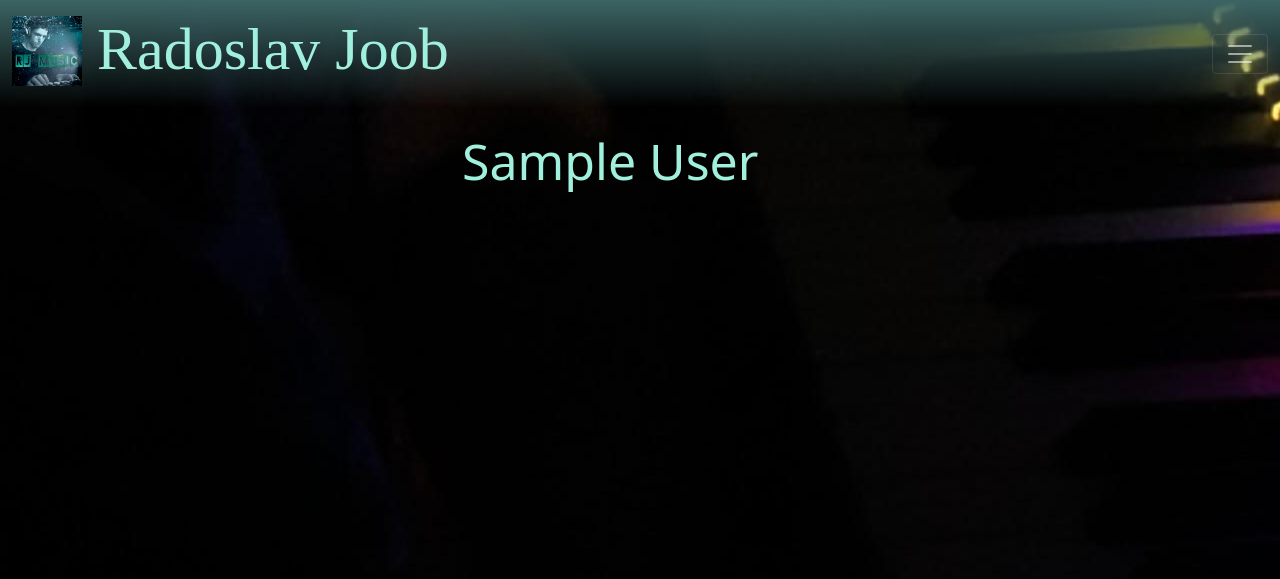
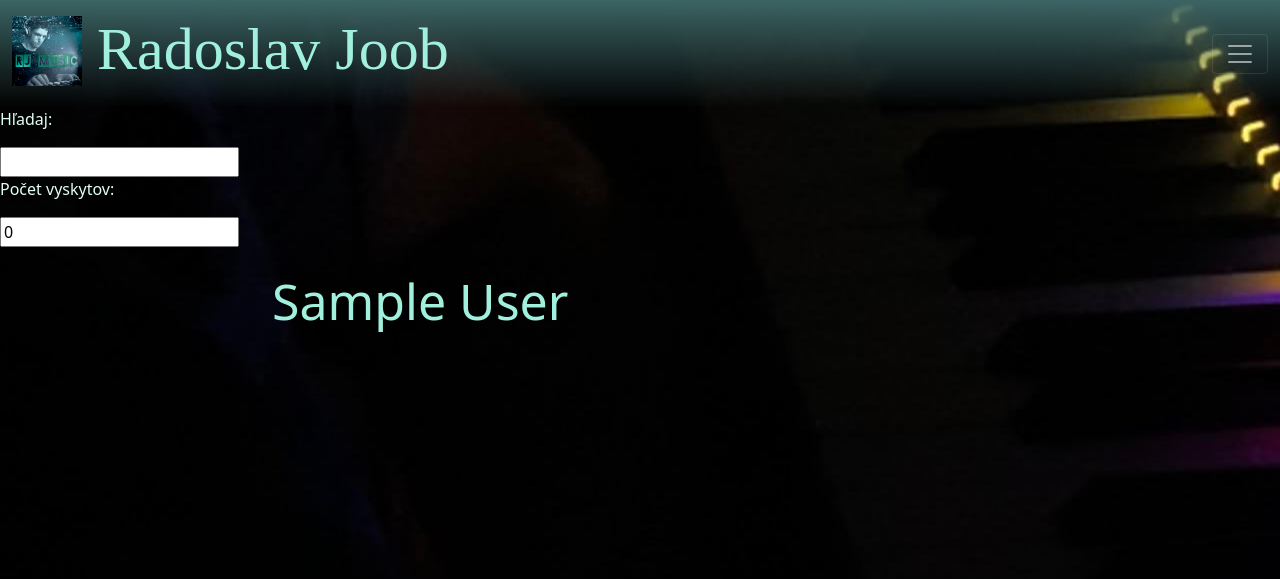
Before and after one commit to Radoslav42/RJ-Music_o, a PHP site: page /Authors.php in a window 1280 px wide. Shown: the top 579 px of the page. Run offline with PHP 8.4, Linux system fonts and the light colour scheme; tables that the repository leaves empty or names only in its code hold one stand-in row (values such as "Sample post").

Commit message:
Finished for Checkpoint 2

```diff
--- a/Author.php
+++ b/Author.php
@@ -3,10 +3,9 @@
 class Author
 {
     private int $id;
-    private $firstname;
-    private $lastname;
-    private $imageFilename;
-
+    public $firstname;
+    public $lastname;
+    public $imageFilename;
     /**
      * @return mixed
      */
--- a/Authors.php
+++ b/Authors.php
@@ -1,6 +1,11 @@
 <?php
  require_once "AuthorsController.php";
 $authorsController = new AuthorsController();
+$author = new Author();
+$author->firstname = "Rado";
+
+$pokus = "pokus";
+$b = json_encode($author);
 ?>
 <!DOCTYPE html>
 <html lang="en">
@@ -36,16 +41,36 @@ $authorsController = new AuthorsController();
             </div>
         </div>
     </nav>
-<div class="container">
-    <div class="row justify-content-md-center">
-        <?php foreach ($authorsController->GetAllAuthors() as $author) { ?>
-                <div class="col-4">
+    <div>
+        <p>Hľadaj:</p>
+        <input type="text" id="FindInput" width="500"  oninput="TextChange(this.value)">
+        <p>Počet vyskytov:</p>
+        <input type="text" id="countFindings" value="0" readonly>
+        <script >
+            var authors = JSON.parse('<?= json_encode($authorsController->GetAllAuthors()); ?>');
+
+            function TextChange(inputText){
+                count = 0;
+                for (i = 0; i < authors.length; i++)
+                {
+                    if (authors[i].firstname.includes(inputText) || authors[i].lastname.includes(inputText))
+                        count++;
+                }
+                $countFindings = document.getElementById("countFindings");
+                $countFindings.value = count;
+            }
+        </script>
+    </div>
+    <div class="container">
+        <div class="row justify-content-md-center">
+            <?php foreach ($authorsController->GetAllAuthors() as $author) { ?>
+                <div class="col-8">
                     <img src="<?= $author->getImageFilename() ?>"
                     <p>
                     <h2><?=$author->getFirstname()?> <?=$author->getLastname()?></h2>
                 </div>
             <?php } ?>
+        </div>
     </div>
-</div>
 </body>
 </html>
--- a/Login.php
+++ b/Login.php
@@ -41,7 +41,6 @@ if (isset($_SESSION["LoggedUserId"])) {
 </nav>
 <div  class="container col-xl-3 col-md-5 col-sm-7" id="loginContainer">
     <div class="row">
-
         <p style="color: red "><?= ($_SESSION["ServerMessages"] ?? "")?></p>
         <h2>Prihlásenie</h2>
         <form method="post" enctype="application/x-www-form-urlencoded" action="/RJ-Music/UserController.php">
```
